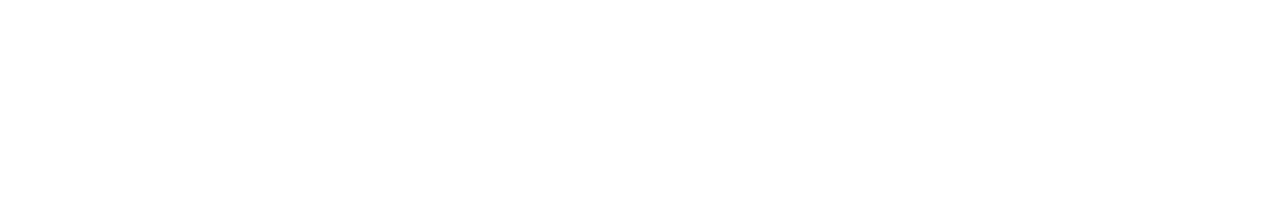
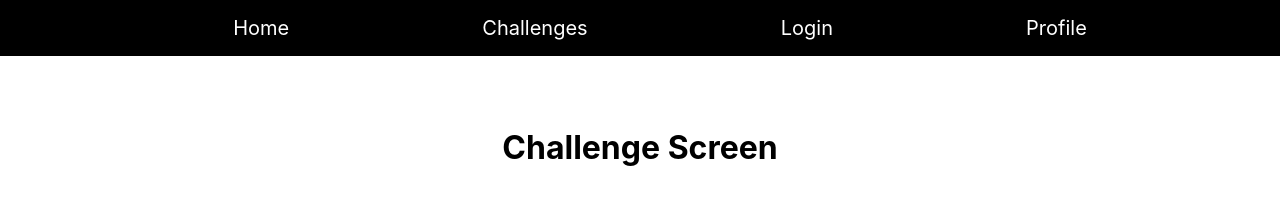
Before and after one commit to Muhammed-Abdulbasit/FitQuest, a React app in the folder fitquest/: page /ChallengeScreen in a window 1280 px wide. Before the commit this address had no page. Built offline with nearby package versions, Linux system fonts and the light colour scheme.

Commit message:
Renamed challenges screen

```diff
--- a/fitquest/src/SecondScreen.css
+++ b/fitquest/src/ChallengeScreen.css
@@ -1,4 +1,4 @@
-.secondscreen{
+.challenge-screen{
     text-align: center;
     margin-top: 10%;
 }
--- /dev/null
+++ b/fitquest/src/ChallengeScreen.js
@@ -0,0 +1,13 @@
+import './ChallengeScreen.css';
+import { NavBar } from './components/NavBar';
+
+export function ChallengeScreen() {
+  return (
+    <div>
+        <NavBar/>
+        <div className="challenge-screen">
+        <h1>Challenge Screen</h1>
+        </div>
+    </div>
+  );
+}
--- a/fitquest/src/LoginScreen.js
+++ b/fitquest/src/LoginScreen.js
@@ -1,6 +1,5 @@
 import './LoginScreen.css';
 import { NavBar } from './components/NavBar';
-import { SecondScreen } from './SecondScreen';
 import { Link } from 'react-router-dom';
 
 export function LoginScreen() {
--- a/fitquest/src/Routes.js
+++ b/fitquest/src/Routes.js
@@ -1,7 +1,7 @@
 import React from 'react'
 import { BrowserRouter as Router, Routes, Route } from 'react-router-dom';
 import { HomeScreen } from './HomeScreen';
-import { SecondScreen } from './SecondScreen';
+import { ChallengeScreen } from './ChallengeScreen';
 import { LoginScreen } from './LoginScreen';
 import { RegistrationScreen } from './Registration';
 
@@ -10,7 +10,7 @@ export const AppRoutes = () => {
     <Router>
       <Routes>
         <Route path="/" element={<HomeScreen />} />
-        <Route path="/SecondScreen" element={<SecondScreen />} />
+        <Route path="/ChallengeScreen" element={<ChallengeScreen />} />
         <Route path="/LoginScreen" element={<LoginScreen />} />
         <Route path="/Registration" element={<RegistrationScreen />} />
       </Routes>
--- a/fitquest/src/SecondScreen.js
+++ /dev/null
@@ -1,13 +0,0 @@
-import './SecondScreen.css';
-import { NavBar } from './components/NavBar';
-
-export function SecondScreen() {
-  return (
-    <div>
-        <NavBar/>
-        <div className="secondscreen">
-        <h1>Second Screen</h1>
-        </div>
-    </div>
-  );
-}
--- a/fitquest/src/components/NavBar.js
+++ b/fitquest/src/components/NavBar.js
@@ -14,7 +14,7 @@ export function NavBar() {
       <div className="navbar">
         <ul>
           <li><Link to='/'>Home</Link></li>
-          <li><Link to='/SecondScreen'>Second</Link></li>
+          <li><Link to='/ChallengeScreen'>Challenges</Link></li>
           <li><Link to='/LoginScreen'>Login</Link></li>
           <li><div onClick={toggleDropdown}>Profile</div></li>
         </ul>
```
